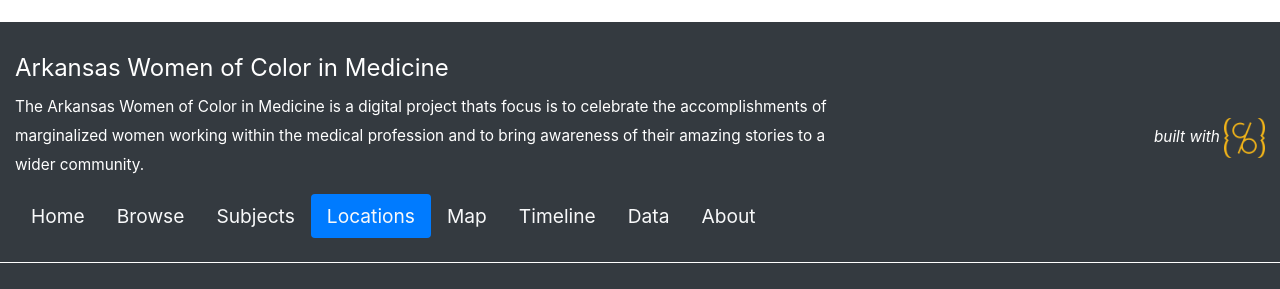
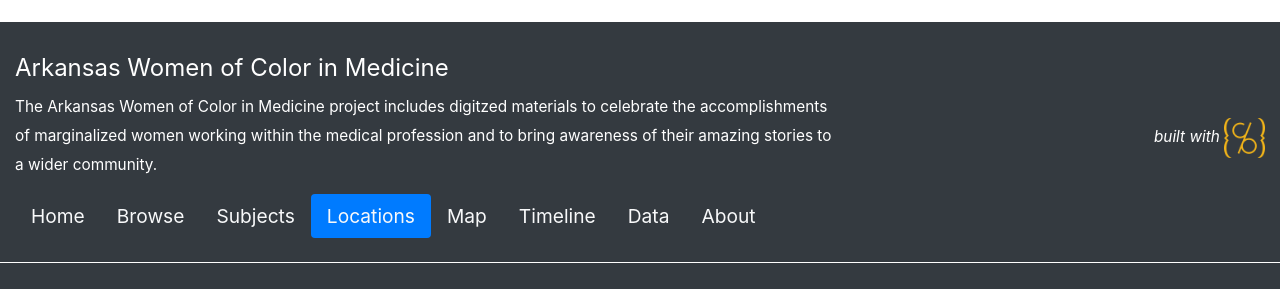
Before and after one commit to Starkad2/Wocim-GH2, a Jekyll site: the page built from pages/locations.md, in a window 1280 px wide. Shown: the part 697-986 px from the top of the page. Built offline with Jekyll 4.4.1, drawn with Linux system fonts in a browser that asks for light colours.

Commit message:
Update _config.yml

```diff
--- a/_config.yml
+++ b/_config.yml
@@ -25,7 +25,7 @@
 tagline:
 # description appears in meta tags and other locations
 # this description might appear in search result lists, keep around 160 characters max
-description: The Arkansas Women of Color in Medicine is a digital project thats focus is to celebrate the accomplishments of marginalized women working within the medical profession and to bring awareness of their amazing stories to a wider community.
+description: The Arkansas Women of Color in Medicine project includes digitzed materials to celebrate the accomplishments of marginalized women working within the medical profession and to bring awareness of their amazing stories to a wider community.
 # creator of the digital collection, to appear in meta tags; we typically use our GitHub usernames but feel free to just use your name
 author: Geoffery Stark
 
```
